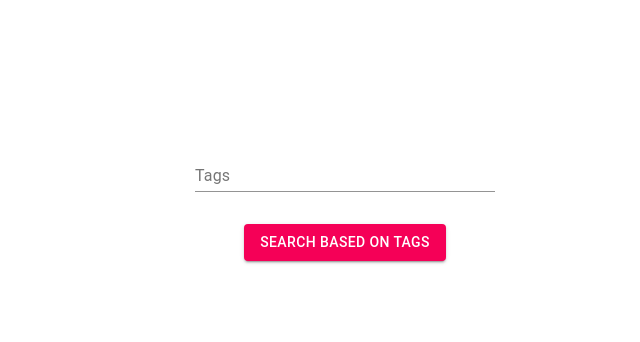
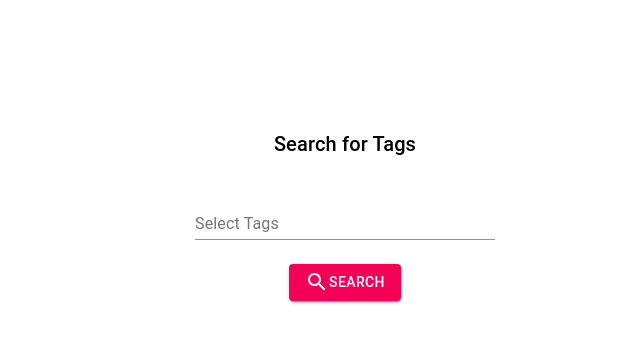
Before and after one commit to chandiran-dmc/universitydiscourse, a React (Create React App) app: page /searchtag in a window 1280 px wide. Shown: the top 342 px of the page, without its empty margins (295-935 px from the left). Built offline with nearby package versions, Linux system fonts and the light colour scheme; no server answers.

Commit message:
Added error checking

```diff
--- a/src/components/TagSearch/TagButton.js
+++ b/src/components/TagSearch/TagButton.js
@@ -28,7 +28,7 @@ export default class TagButton extends Component {
         }
 
         return (
-            <div>
+            <div style={{padding: 5}}>
                 <Button
                     color="secondary"
                     variant="contained"
@@ -36,8 +36,6 @@ export default class TagButton extends Component {
                     onClick={() => {this.redirectCoursePage()}} >
                     {this.state.name}
                 </Button>
-                <br />
-                <br />
             </div>
         );
     }
--- a/src/components/TagSearch/TagSearch.js
+++ b/src/components/TagSearch/TagSearch.js
@@ -1,11 +1,13 @@
 import React, { Component } from 'react';
 import Post from './../Post';
-import { Grid, createMuiTheme, Button, TextField } from '@material-ui/core';
+import { Grid, createMuiTheme, Button, TextField, Typography } from '@material-ui/core';
 // import './MainFeedPage.css';
 import Snackbar from '@material-ui/core/Snackbar';
 import MuiAlert from '@material-ui/lab/Alert';
 import Autocomplete from '@material-ui/lab/Autocomplete';
 import TagButton from './TagButton';
+import SearchIcon from '@material-ui/icons/Search';
+import SelectInput from '@material-ui/core/Select/SelectInput';
 
 
 
@@ -47,7 +49,8 @@ export default class TagSearch extends Component {
             toTagSearch: false,
             all: [],
             tags: [],
-            tagsDisplay: []
+            tagsDisplay: [],
+            check: false
         };
         //localStorage.setItem("tags", "CS307");
         axios({
@@ -83,6 +86,11 @@ export default class TagSearch extends Component {
                     </Alert>
                 </Snackbar>
     }
+    handleCheck() {
+        if(this.state.check == false) {
+            setTimeout(() => {  this.state.check = true; }, 2000);
+        }
+    }
 
     handleChangeTags(event, values) {
         console.log(event.target.value)
@@ -92,13 +100,14 @@ export default class TagSearch extends Component {
           this.setState({
               tags: values,
           })
+          console.log(this.state.tags)
        }
        else if(!this.state.all.includes(event.target.value) && event.target.value != null) {
             alert("Tag doesn't exist")
             values.pop()
         }
 
-    console.log(this.state.tagsDisplay)
+
     }
 
 
@@ -159,6 +168,8 @@ export default class TagSearch extends Component {
     }
 
     render() {
+        this.handleCheck()
+        console.log(this.state.filteredPosts)
       return (
 
           <div className="MainFeedPage">
@@ -166,10 +177,13 @@ export default class TagSearch extends Component {
 
               <Grid
                   container
-                  spacing={3}
+                  spacing={2}
                   direction="column"
                   justify="space-around"
                   alignItems="center" >
+                      <Grid item>
+                            <Typography variant="h6">Search for Tags</Typography>
+                      </Grid>
                    <Grid item >
                         <div style={{ width: 300 }}>
                             <Autocomplete
@@ -183,7 +197,7 @@ export default class TagSearch extends Component {
                                 <TextField
                                     {...params}
                                     variant="standard"
-                                    label="Tags"
+                                    label="Select Tags"
                                     margin ="normal"
                                     fullWidth
                                 />
@@ -198,12 +212,21 @@ export default class TagSearch extends Component {
                     variant="contained"
                     type="button"
                     onClick={() => {this.getPosts()}} >
-                    Search based on Tags
+                        <SearchIcon />
+                    Search
                   </Button>
                   </Grid>
-                  <Grid item>
-                      {this.state.tagsDisplay}
-                  </Grid>
+                  <Grid
+                        item
+                        container
+                        justify="center"
+                        alignItems="center"
+                        direction="row">
+                            {this.state.tagsDisplay}
+
+
+
+                    </Grid>
                   <Grid
                       container
                       wrap="nowrap"
@@ -219,7 +242,7 @@ export default class TagSearch extends Component {
                               <Grid item>
                               </Grid>
                               <Grid item>
-                                  {this.state.filteredPosts === null ? <p>Fetching data</p> : this.state.filteredPosts}
+                                  {!this.state.check ? <p> </p> : this.state.filteredPosts.length != 0 ? this.state.filteredPosts : this.state.tags.length != 0 ? <p> </p> : <p>No posts with matching tags</p>}
                               </Grid>
                           </Grid>
                       </Grid>
```
